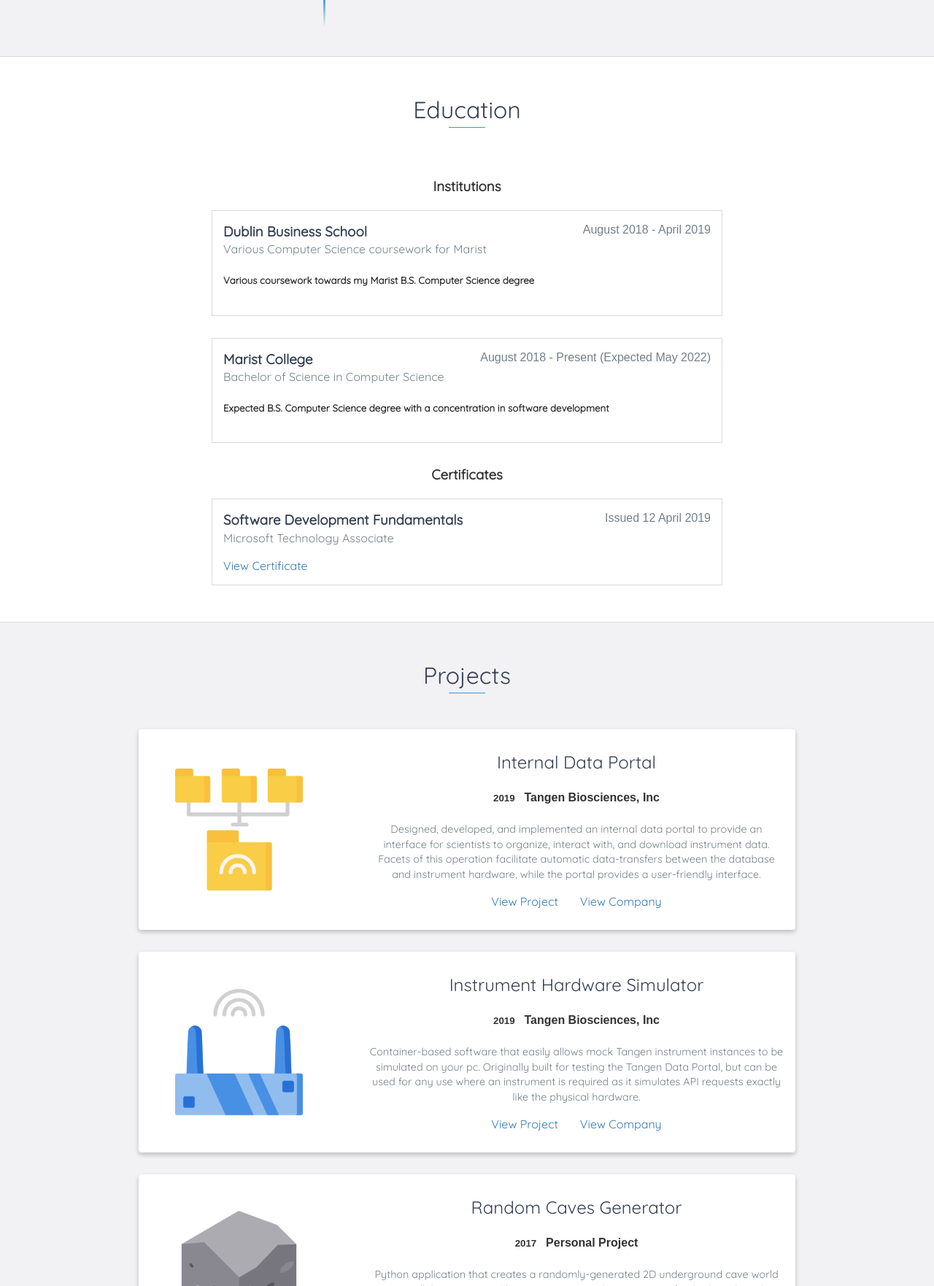
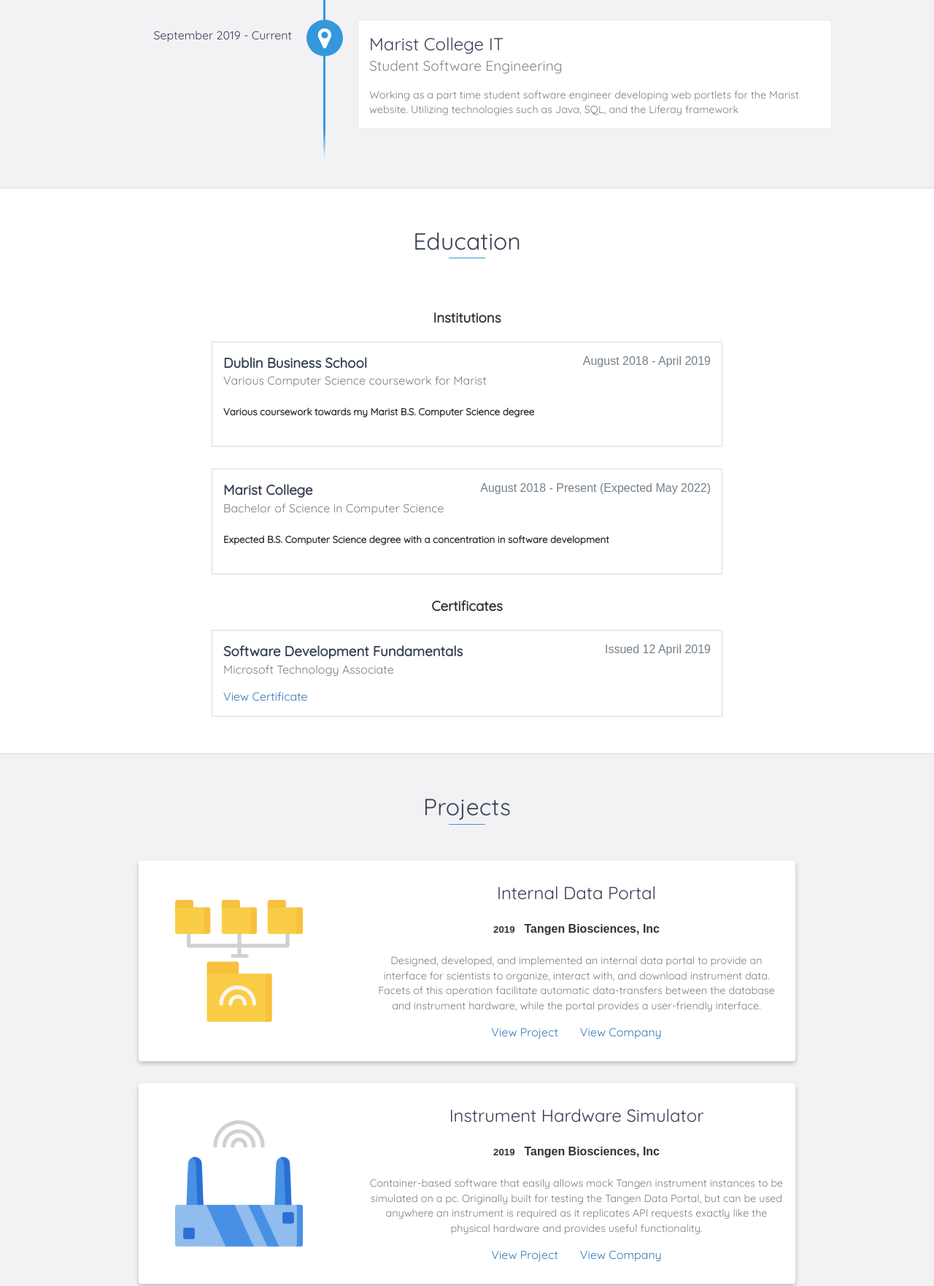
Before and after one commit to griffinpuc/griffinpuc.github.io, a website: page index.html in a window 1280 px wide. Shown: the part 1655-3417 px from the top of the page at 73% size. Drawn offline with nearby package versions, Linux system fonts and the light colour scheme; a web font is replaced by a local one.

Commit message:
Added new experience

```diff
--- a/index.html
+++ b/index.html
@@ -106,6 +106,14 @@
                     Various work including designing, developing, and deploying a website for internal data management and developing development tools. Gaining experience in the software product life cycle.
                 </p>
             </div>
+
+            <div data-date="September 2019 - Current">
+                <h3>Marist College IT</h3>
+                <h4>Student Software Engineering</h4>
+                <p>
+                    Working as a part time student software engineer developing web portlets for the Marist website. Utilizing technologies such as Java, SQL, and the Liferay framework
+                </p>
+            </div>
         </div>
     </div>
     <!-- End #experience -->
@@ -177,7 +185,7 @@
                         <h3>Instrument Hardware Simulator</h3>
                         <h4 style="font-family: 'Lekton', sans-serif;"><span style="font-size: 10pt; margin-right: 1vw;">2019</span>Tangen Biosciences, Inc</h4>
                         <p>
-                                Container-based software that easily allows mock Tangen instrument instances to be simulated on your pc. Originally built for testing the Tangen Data Portal, but can be used for any use where an instrument is required as it simulates API requests exactly like the physical hardware.
+                                Container-based software that easily allows mock Tangen instrument instances to be simulated on a pc. Originally built for testing the Tangen Data Portal, but can be used anywhere an instrument is required as it replicates API requests exactly like the physical hardware and provides useful functionality.
                         </p>
                         <a href="https://github.com/griffinpuc/TGNBInstrumentSim" target="_blank">View Project</a>
                         <a href="http://tangenbio.com/" style="margin-left: 2vw;" target="_blank">View Company</a>
@@ -202,6 +210,14 @@
                     <!-- End .project-info -->
                 </div>
                 <!-- End .project -->
+
+                <div class="project shadow-large">
+                        <!-- End .project-image -->
+                        <div class="project-info">
+                            <h4>Disclaimer</h4>
+                        </div>
+                        <!-- End .project-info -->
+                    </div>
             </div>
         </div>
     </div>
```
Lines whose indentation alone changed are shown as unchanged.
